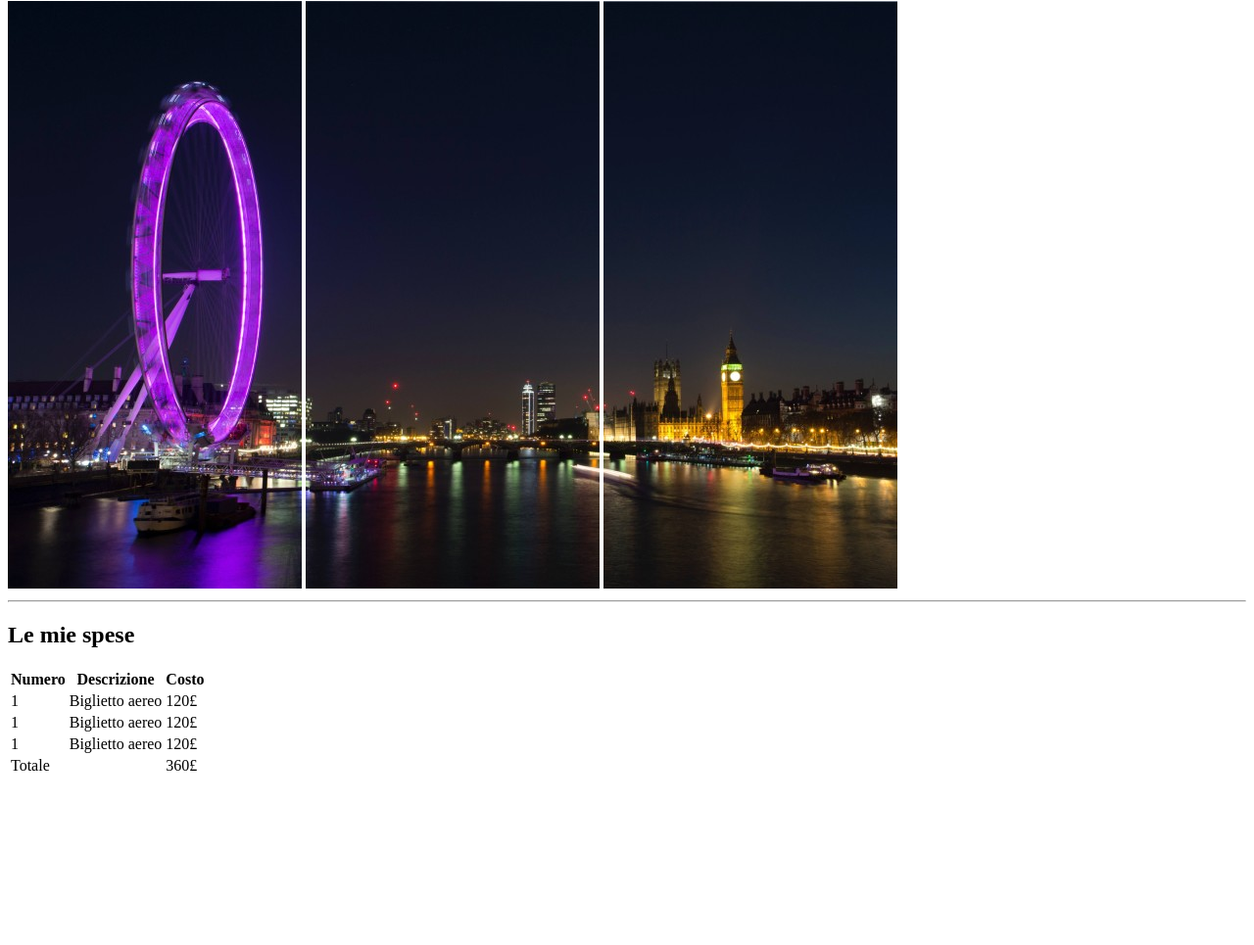
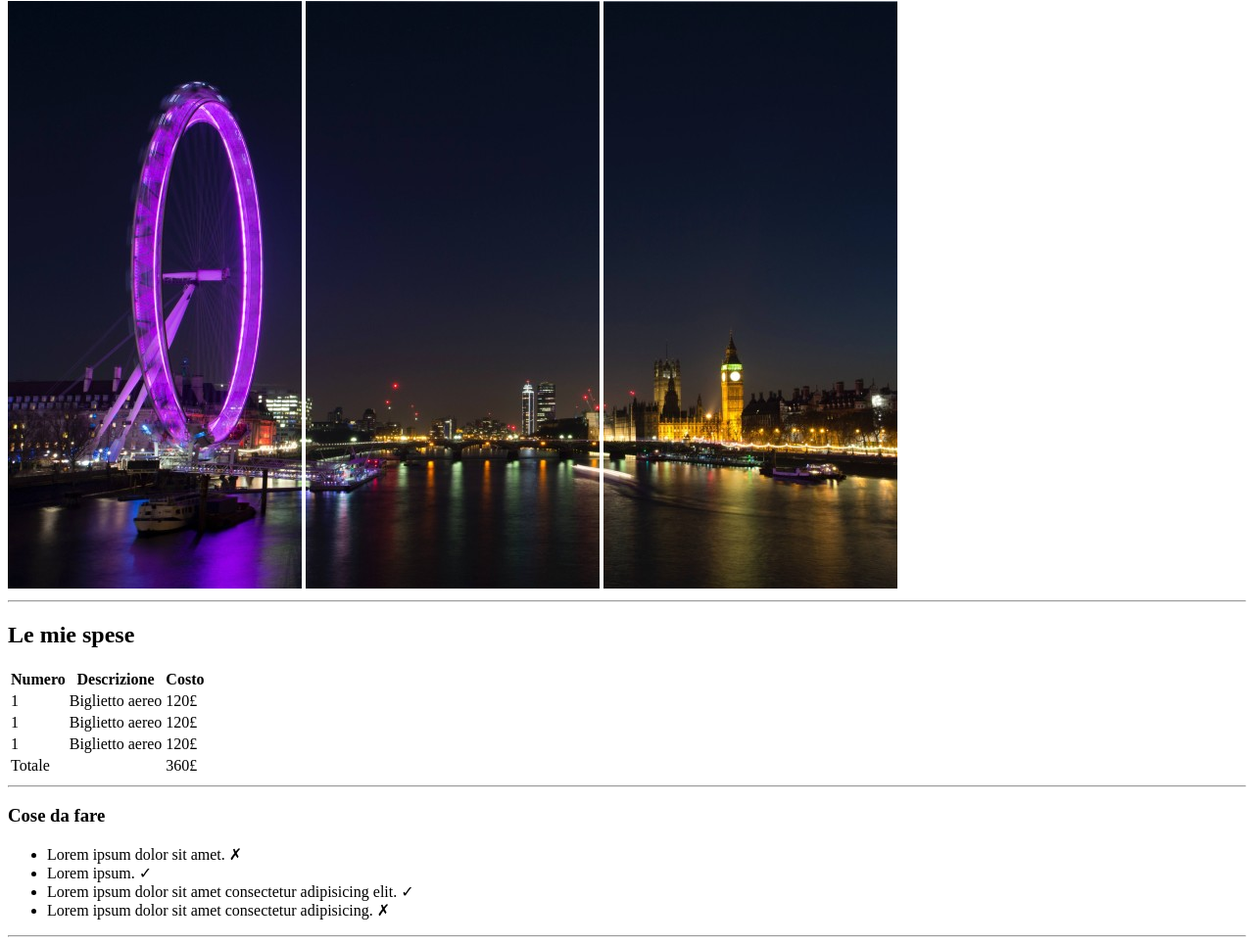
Before and after one commit to GretaFormica/html-london-trip, a plain HTML site: page index.html in a window 1280 px wide. Shown: the part 79-1044 px from the top of the page at 98% size. Before the commit the page ends 881 px from the top, so only its background shows below. Drawn offline with Linux system fonts and the light colour scheme.

Commit message:
to do list

```diff
--- a/index.html
+++ b/index.html
@@ -44,6 +44,26 @@
               </tr>
           </table>
 
+          <hr>
+
+          <h3>Cose da fare</h3>
+          <ul>
+            <li>
+                Lorem ipsum dolor sit amet. &cross;
+            </li>
+            <li>
+                Lorem ipsum. &check;
+            </li>
+            <li>
+                Lorem ipsum dolor sit amet consectetur adipisicing elit. &check;
+            </li>
+            <li>
+                Lorem ipsum dolor sit amet consectetur adipisicing. &cross;
+            </li>
+          </ul>
+
+          <hr>
+
     </main>
 
     <footer>
```
